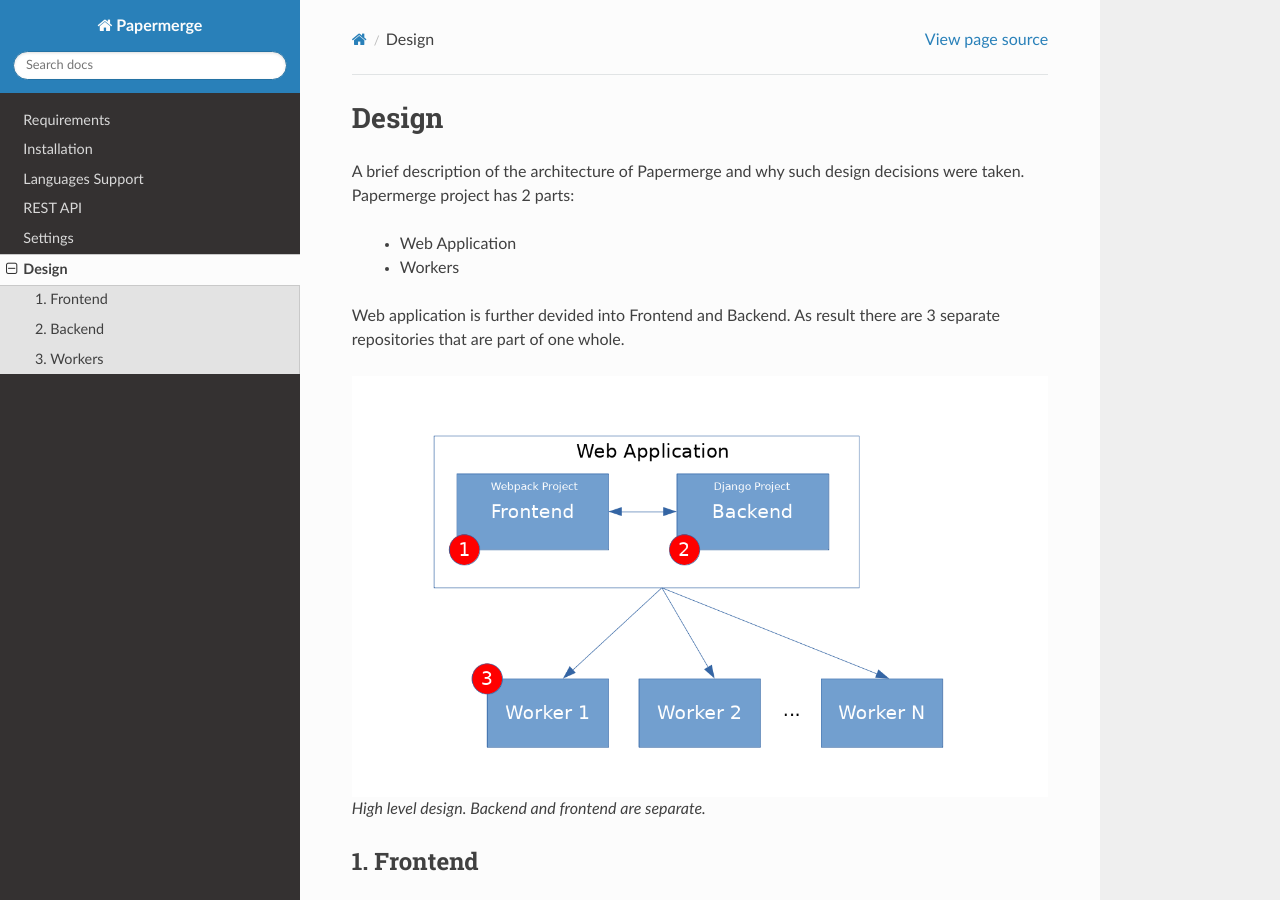
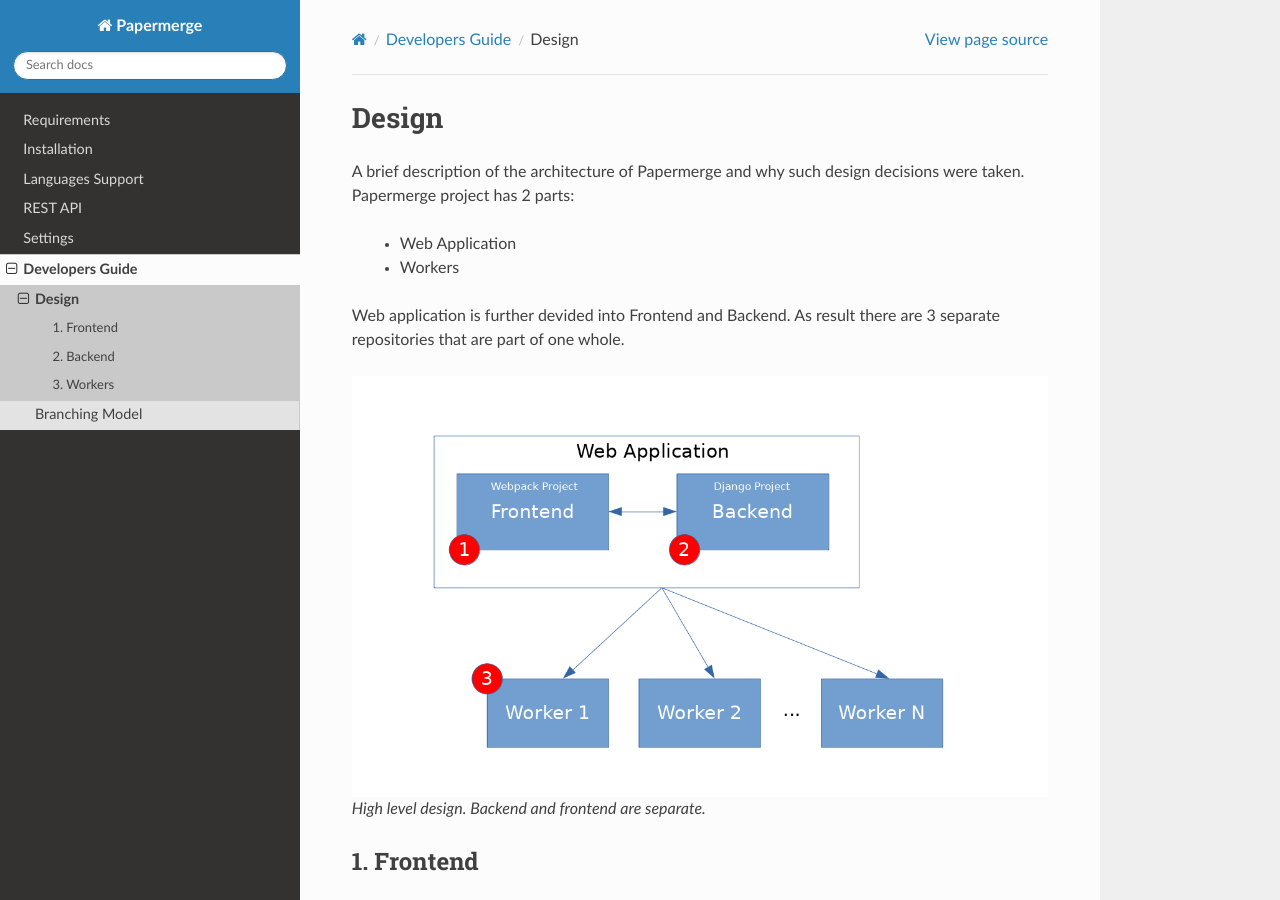
Before and after one commit to ciur/papermerge, a Sphinx documentation site: the page built from docs/source/developers_guide/design.rst, in a window 1280 px wide and 900 px high. Built offline with Sphinx 7.4.7 and the Read the Docs theme 2.0.0, drawn with Linux system fonts in a browser that asks for light colours.

Commit message:
updating documentation

```diff
--- /dev/null
+++ b/docs/source/developers_guide/branching.rst
@@ -0,0 +1,4 @@
+Branching Model
+****************
+
+branching model...
--- a/docs/source/design.rst
+++ b/docs/source/developers_guide/design.rst
@@ -12,7 +12,7 @@
 Web application is further devided into Frontend and Backend. As result
 there are 3 separate repositories that are part of one whole.
 
-.. figure:: img/design1.png
+.. figure:: ../img/design1.png
 
    High level design. Backend and frontend are separate.
 
@@ -77,6 +77,6 @@
     document id (it passes user id and language name as well).
 
 
-.. figure:: img/design2.png
+.. figure:: ../img/design2.png
 
    Backend passes documents to workers by reference.
--- /dev/null
+++ b/docs/source/developers_guide/index.rst
@@ -0,0 +1,10 @@
+Developers Guide
+=================
+
+Documentation, notes and general info for developers (myself included).
+
+.. toctree::
+   :maxdepth: 4
+
+   design
+   branching
--- a/docs/source/index.rst
+++ b/docs/source/index.rst
@@ -21,7 +21,7 @@
    languages
    rest_api
    settings
-   design
+   developers_guide/index
 
 
 
```
